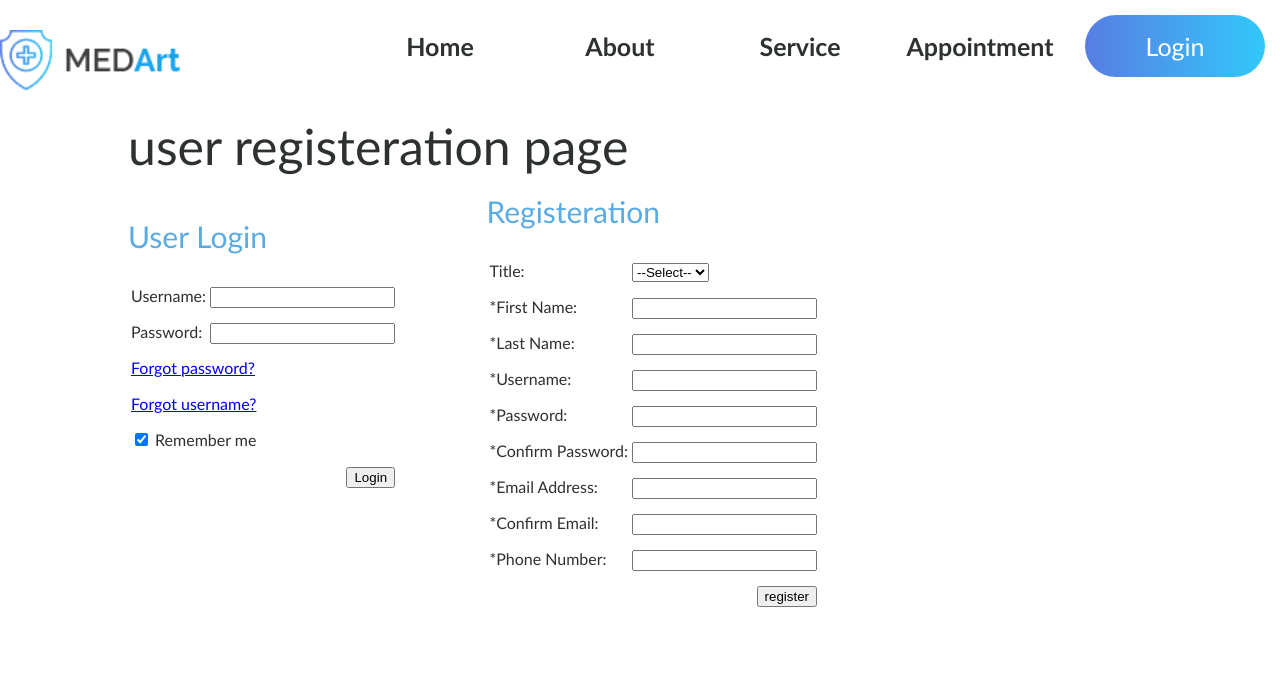
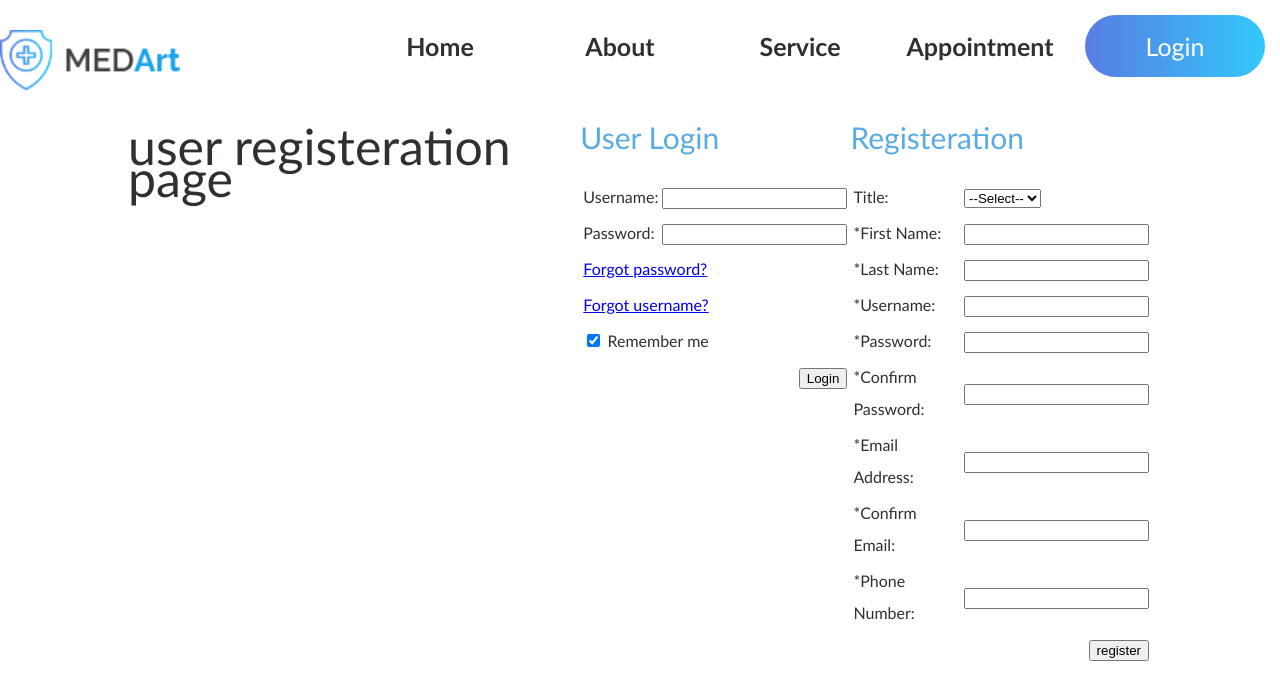
Before and after one commit to thiencat1997/EE4717webapp, a PHP site: page /register.php in a window 1280 px wide. Shown: the top 700 px of the page. Run offline with PHP 8.4, Linux system fonts and the light colour scheme.

Commit message:
change css

```diff
--- a/project/register.php
+++ b/project/register.php
@@ -72,16 +72,17 @@
 				</ul>
 			</nav>
 
-        <div class="wrapper">
+        <div class="wrapper row">
+
 
             <header>
                 <h1>user registeration page</h1>
             </header>
-            <div class="leftcolumn">
+            <div class=" column2">
               <h2>User Login</h2>
 
                 <form action="php/login.php" method="POST" id="login_form">
-                  <div class="container">
+                  <div class="container ">
                     <table>
                       <tr>
                         <td>Username:</td>
@@ -136,7 +137,7 @@
                 </form>
 
             </div>
-            <div class="rightcolumn">
+            <div class="column2">
               <h2>Registeration</h2>
               <form action="./php/newuser.php" method="POST" onsubmit="form_validate()" id="register_form">
                 <table>
--- a/project/registerstyle.css
+++ b/project/registerstyle.css
@@ -15,6 +15,12 @@ body,footer {
   margin: auto;
   width: 80%;
 }
+
+.container {
+  max-width: 1500px;
+  margin: auto;
+}
+
 
 .leftcolumn {
   float: left;
```
